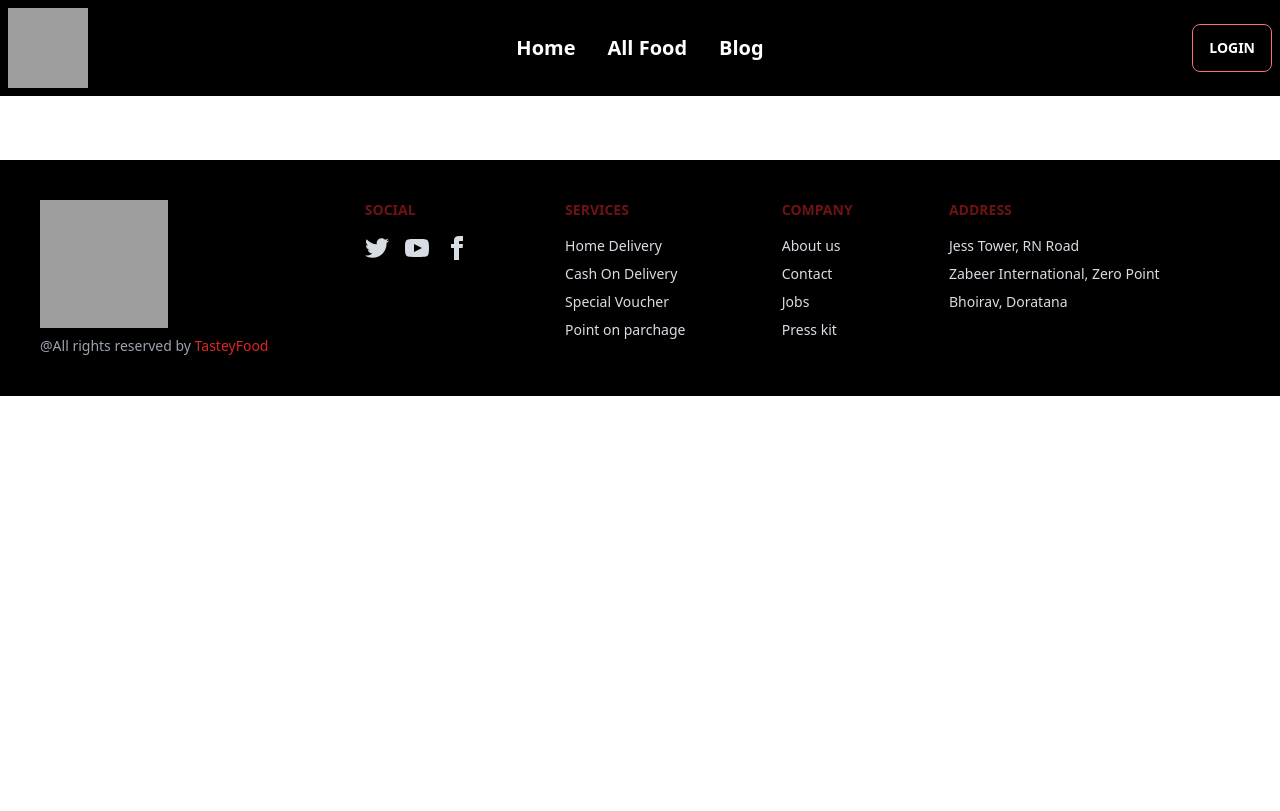
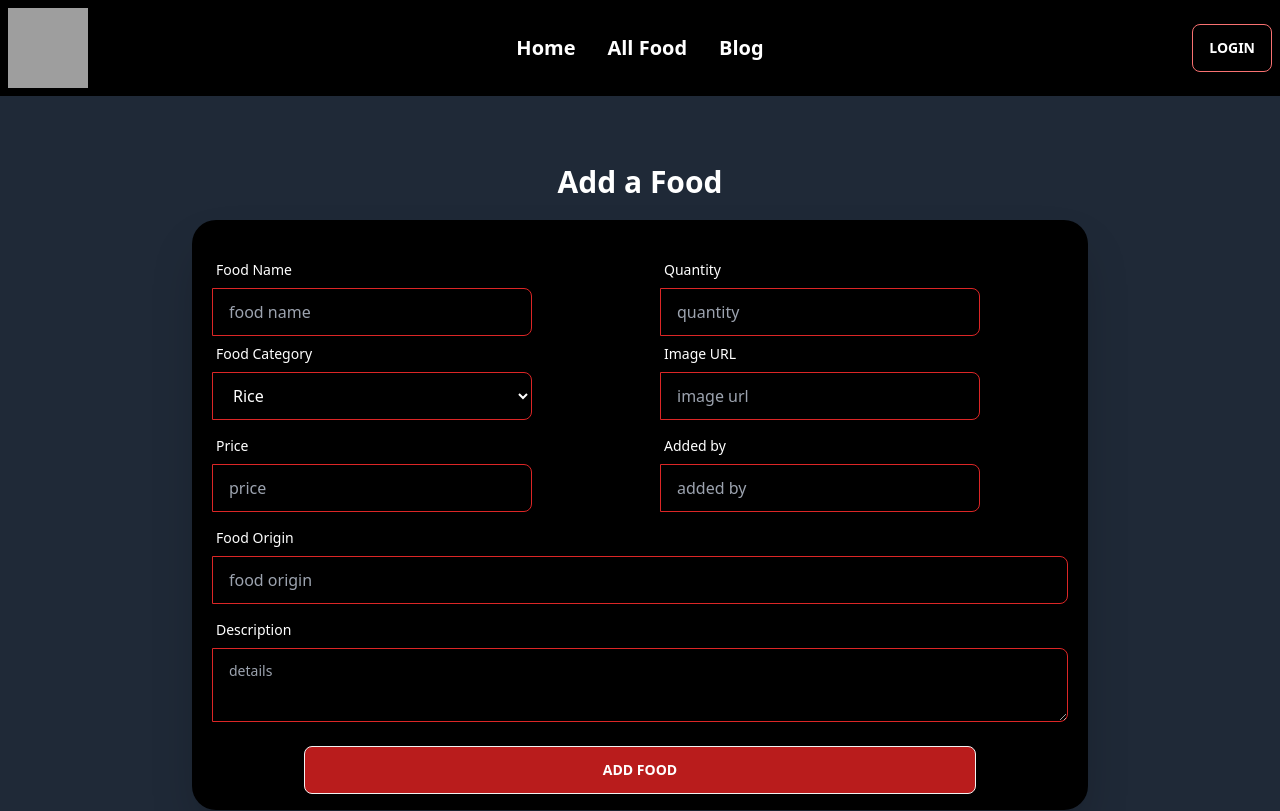
Before and after one commit to hiraBiswas/restuarant_management, a React (Vite) app: page /addAFood in a window 1280 px wide. Shown: the top 811 px of the page. Built offline with nearby package versions, Linux system fonts and the light colour scheme; no server answers; grey boxes are pictures that could not be loaded.

Commit message:
product adding page added and sent to database

```diff
--- a/src/Components/AddAFood/AddAFood.jsx
+++ b/src/Components/AddAFood/AddAFood.jsx
@@ -1,11 +1,144 @@
 
+import { useContext } from 'react';
+import {AuthContext} from "../../Providers/AuthProvider"
+import { ToastContainer, toast } from 'react-toastify';
+import 'react-toastify/dist/ReactToastify.css';
 
 const AddAFood = () => {
+    const {user, signIn, Loading} = useContext(AuthContext)
+    console.log(user)
+    const handleAddFood = (event) => {
+      event.preventDefault();
+      const form = event.target;
+      const image = form.image.value;
+      const name = form.name.value;
+      const quantity = form.quantity.value;
+      const category = form.category.value;
+      const price = form.price.value;
+      const origin = form.origin.value;
+      const addedBy = form.addedBy.value;
+      const description = form.description.value;
+      const userName = user?.displayName || '';
+      const userEmail = user?.email || '';
+      const newFood = { name, userName, userEmail, image, price, category,quantity, addedBy, description, origin };
+      console.log(newFood);
+
+      fetch('http://localhost:5200/food', {
+        method: 'POST',
+        headers: {
+          'content-type': 'application/json',
+        },
+        body: JSON.stringify(newFood),
+      })
+        .then((res) => res.json())
+        .then((data) => {
+          if (data.insertedId) {
+            toast.success('Food added successfully');
+            form.reset();
+          }
+        });
+    };
+
     return (
-        <div>
+      <div className="bg-gray-800 p-12">
+        <h2 className="text-3xl font-extrabold text-center py-5 text-white">Add a Food</h2>
+        <form onSubmit={handleAddFood} className="bg-black max-w-4xl mx-auto shadow-2xl rounded-3xl">
+          <div className="md:flex">
+            <div className="form-control px-5 md:w-1/2 pt-8">
+              <label className="label">
+                <span className="label-text text-white">Food Name</span>
+              </label>
+              <label className="input-group">
+                <input type="text" name="name" placeholder="food name" className="input input-bordered border-red-600 bg-black text-white w-full max-w-xs" />
+              </label>
+            </div>
+            <div className="form-control px-5 md:w-1/2 lg:pt-8">
+              <label className="label">
+                <span className="label-text text-white">Quantity</span>
+              </label>
+              <label className="input-group">
+                <input type="number" name="quantity" placeholder="quantity" className="input input-bordered border-red-600 bg-black text-white w-full max-w-xs" />
+              </label>
+            </div>
+          </div>
 
-        </div>
+          <div className="md:flex mb-2">
+            <div className="form-control px-5 md:w-1/2">
+              <label className="label">
+                <span className="label-text text-white">Food Category</span>
+              </label>
+              <label className="input-group">
+                <select name="category" className="input input-bordered border-red-600 bg-black text-white w-full max-w-xs">
+                  <option disabled defaultValue>Choose a food category.</option>
+                  <option>Rice</option>
+                  <option>Drinks</option>
+                  <option>Desert</option>
+                  <option>Burger</option>
+                  <option>Pizza</option>
+                  <option>Fries</option>
+                  <option value="">Soup</option>
+                </select>
+              </label>
+            </div>
+
+            <div className="form-control md:w-1/2 px-5">
+              <label className="label">
+                <span className="label-text text-white">Image URL</span>
+              </label>
+              <label className="input-group">
+                <input type="text" name="image" placeholder="image url" className="input input-bordered border-red-600 bg-black text-white w-full max-w-xs" />
+              </label>
+            </div>
+          </div>
+
+          <div className="md:flex mb-2">
+            <div className="form-control md:w-1/2 px-5">
+              <label className="label">
+                <span className="label-text text-white">Price</span>
+              </label>
+              <label className="input-group">
+                <input type="number" name="price" placeholder="price" className="input input-bordered border-red-600 bg-black text-white w-full max-w-xs" />
+              </label>
+            </div>
+            <div className="form-control md:w-1/2 px-5">
+              <label className="label">
+                <span className="label-text text-white">Added by</span>
+              </label>
+              <label className="input-group">
+                <input type="text" name="addedBy" placeholder="added by" className="input input-bordered border-red-600 bg-black text-white w-full max-w-xs" />
+              </label>
+            </div>
+          </div>
+
+          <div className="mb-2 ">
+            <div className="form-control w-full px-5">
+              <label className="label">
+                <span className="label-text text-white">Food Origin</span>
+              </label>
+              <label className="input-group">
+                <input type="text" name="origin" placeholder="food origin" className="input input-bordered border-red-600 bg-black text-white w-full max-w-full" />
+              </label>
+            </div>
+          </div>
+
+          <div className="mb-2">
+            <div className="form-control w-full px-5">
+              <label className="label">
+                <span className="label-text text-white">Description</span>
+              </label>
+              <label className="input-group">
+                <textarea name="description" className="textarea border-red-600 bg-black text-white w-full max-w-full" placeholder="details"></textarea>
+              </label>
+            </div>
+          </div>
+
+          <div className="flex justify-center">
+            <input type="submit" value="Add Food" className="btn w-3/4 bg-red-700 text-white my-4 hover:text-red-700 hover:bg-white" />
+          </div>
+        </form>
+        <ToastContainer />
+      </div>
     );
-};
+  };
 
-export default AddAFood;
+  export default AddAFood;
```
